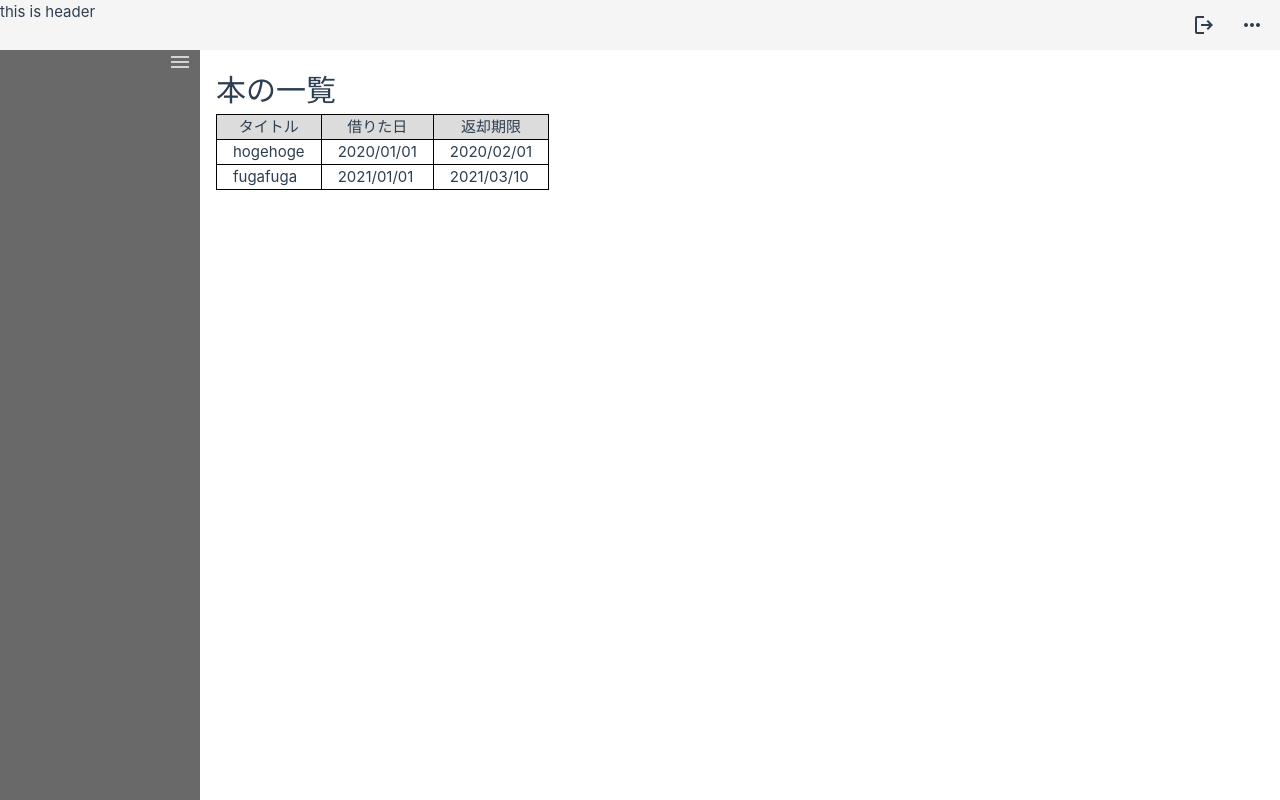
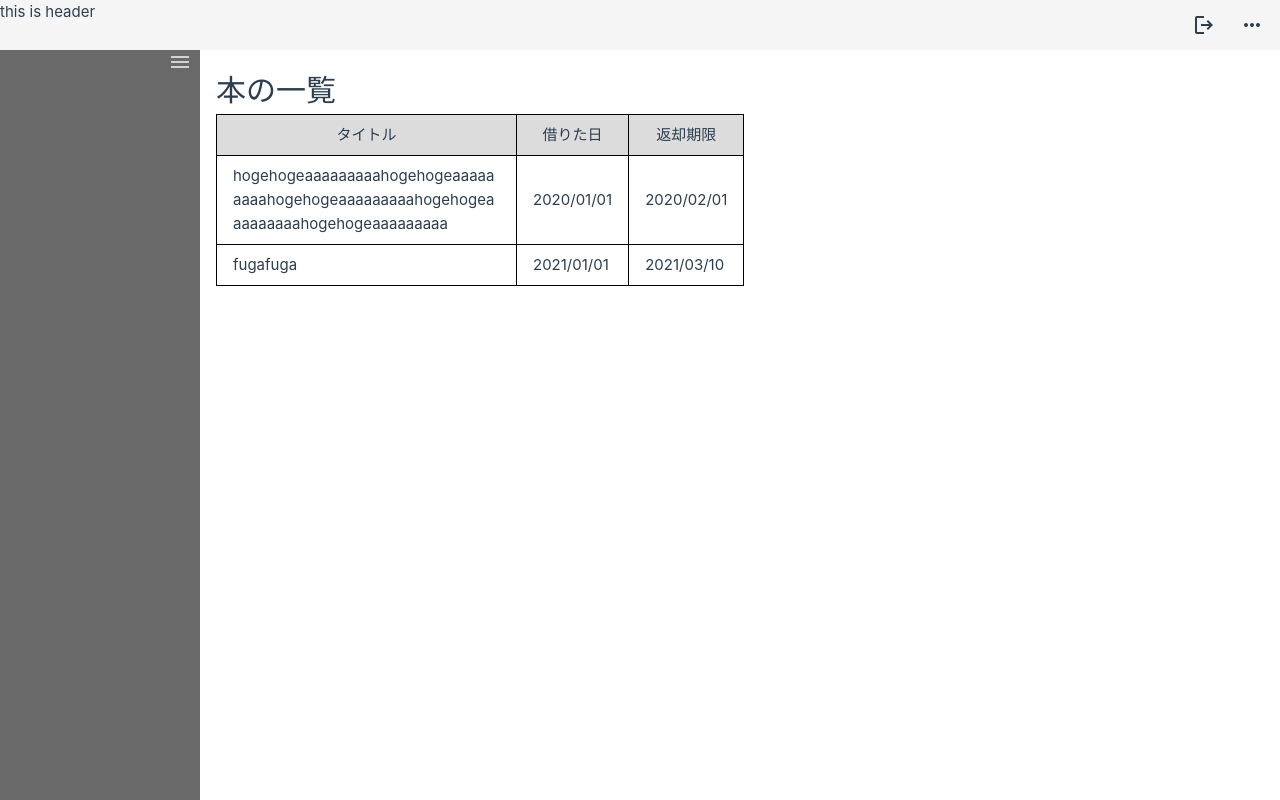
Before and after one commit to kazuya-wata-nabe/vue-dashboard, a Vue app: page / in a window 1280 px wide. Built offline with nearby package versions, Linux system fonts and the light colour scheme.

Commit message:
tableにスタイル設定

```diff
--- a/src/views/home/HomeView.vue
+++ b/src/views/home/HomeView.vue
@@ -9,7 +9,7 @@ const d = DateFormatter.parse
 const items = ref<Book[]>([
   Book({
     id: "abc-1",
-    title: "hogehoge",
+    title: "hogehogeaaaaaaaaahogehogeaaaaaaaaahogehogeaaaaaaaaahogehogeaaaaaaaaahogehogeaaaaaaaaa",
     borrowDate: d("2020-01-01"),
     returnDate: d("2020-02-01"),
   }),
@@ -33,9 +33,9 @@ const items = ref<Book[]>([
           <th>返却期限</th>
         </template>
         <template #record="{ item }">
-          <td>{{ item.title }}</td>
-          <td>{{ item.borrowDate }}</td>
-          <td>{{ item.returnDate }}</td>
+          <td class="title">{{ item.title }}</td>
+          <td class="date">{{ item.borrowDate }}</td>
+          <td class="date">{{ item.returnDate }}</td>
         </template>
       </BookTable>
     </div>
@@ -43,8 +43,12 @@ const items = ref<Book[]>([
 </template>
 
 <style scoped>
-th,
-td {
-  padding: 0 16px;
+.title {
+  min-width: 300px;
+  max-width: 300px;
+  overflow-wrap: break-word;
+}
+.date {
+  min-width: 100px;
 }
 </style>
--- a/src/views/home/components/BookTable.vue
+++ b/src/views/home/components/BookTable.vue
@@ -27,6 +27,7 @@ table,
 :slotted(td) {
   border: 1px solid black;
   border-collapse: collapse;
+  padding: 8px 16px;
 }
 :slotted(th) {
   background: gainsboro;
```
Also changed, not shown: 1 other file (tests, documents, lock files or other folders).
